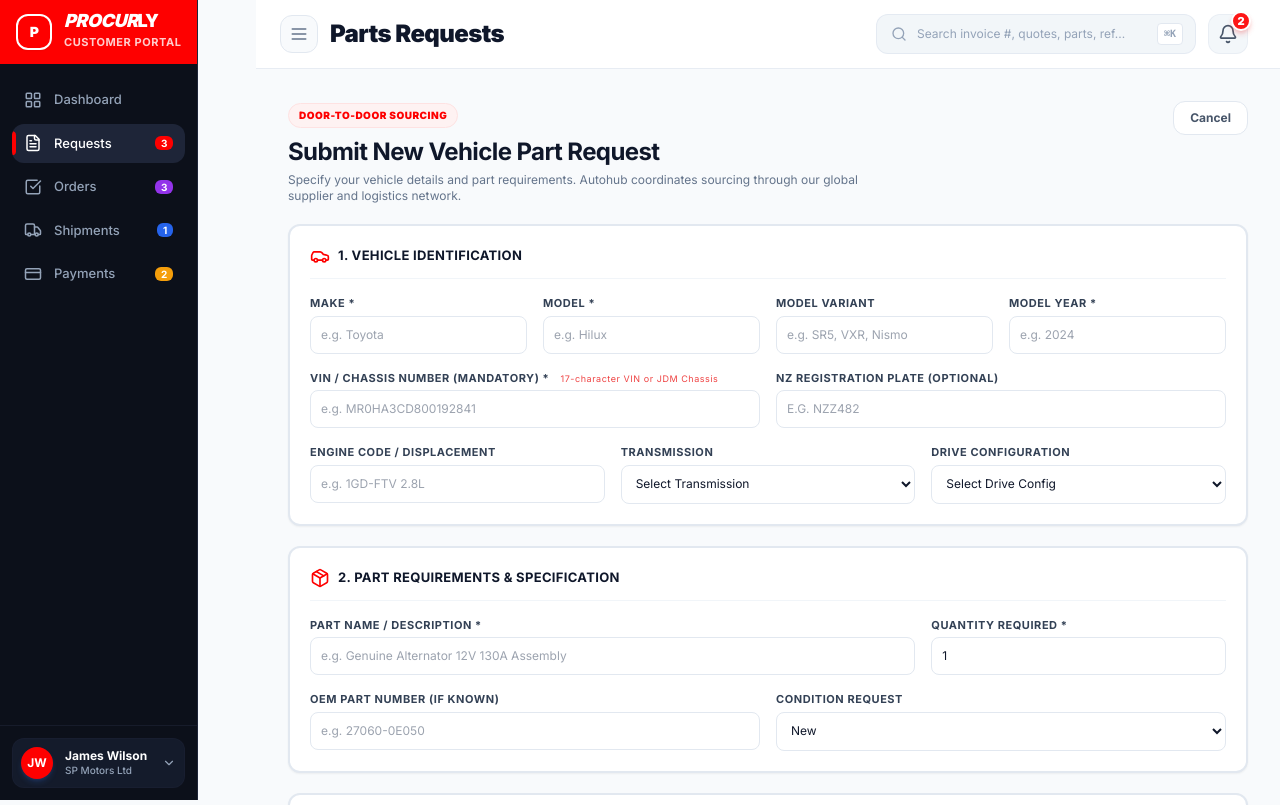
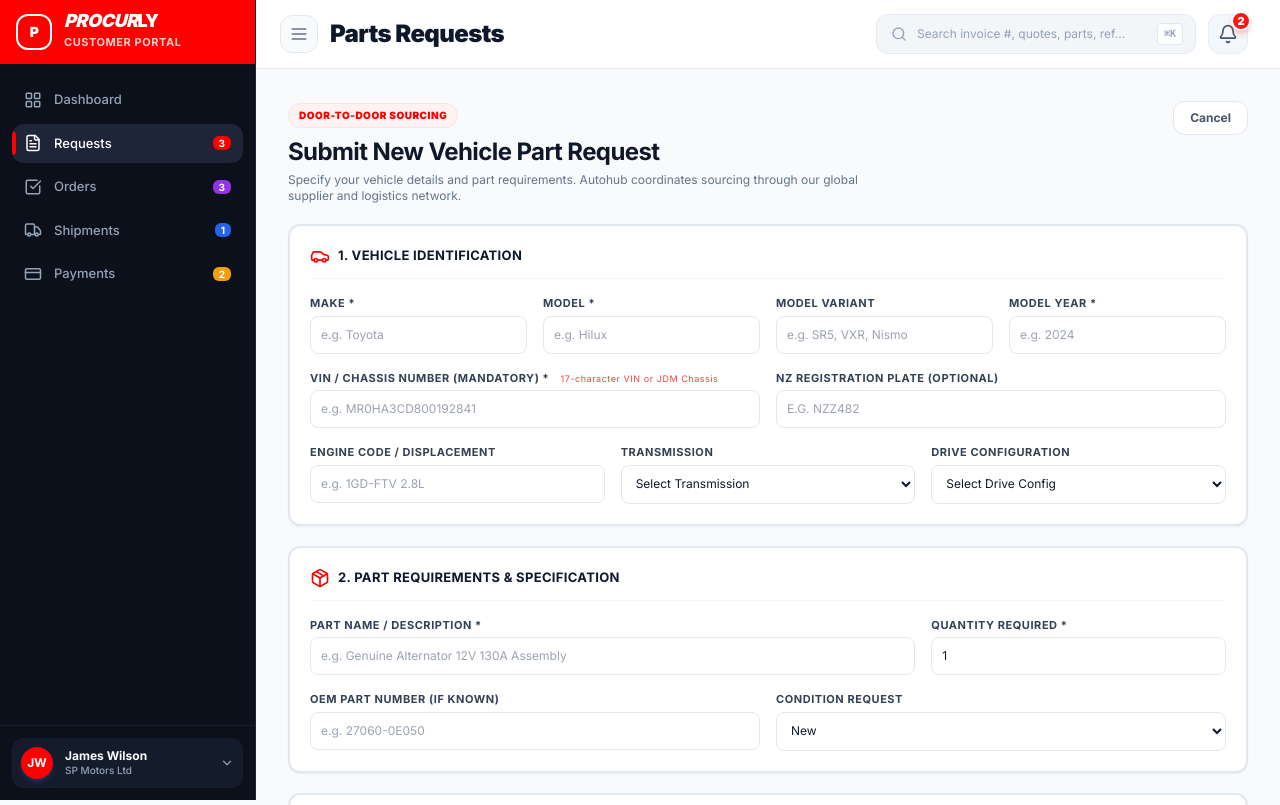
Before and after one commit to anilbuffer/procurly-mvp, a Next.js app: page /customer/requests/new in a window 1280 px wide. Shown: the top 805 px of the page. Built offline with nearby package versions, Linux system fonts and the light colour scheme.

Commit message:
feat: add portal, subadmin, and admin sidebar components

```diff
--- a/components/admin/admin-sidebar.tsx
+++ b/components/admin/admin-sidebar.tsx
@@ -143,8 +143,7 @@ export function AdminSidebar({
       <aside
         className={`fixed top-0 bottom-0 left-0 z-50 h-screen bg-[#0C101A] text-slate-300 border-r border-slate-800 flex flex-col transition-all duration-300 ease-in-out shadow-2xl lg:shadow-none
         ${mobileOpen ? "translate-x-0" : "-translate-x-full lg:translate-x-0"}
-        w-72 max-w-[85vw] lg:w-auto
-        ${collapsed ? "lg:w-20" : "lg:w-64"}
+        w-72 max-w-[85vw] lg:max-w-none ${collapsed ? "lg:w-20" : "lg:w-64"}
         `}
       >
         {/* Brand Header */}
--- a/components/portal/portal-sidebar.tsx
+++ b/components/portal/portal-sidebar.tsx
@@ -131,8 +131,7 @@ export function PortalSidebar({
       <aside
         className={`fixed top-0 bottom-0 left-0 z-50 h-screen bg-[#0C101A] border-r border-[#1E2538] transition-all duration-300 flex flex-col justify-between select-none shadow-2xl lg:shadow-none
         ${mobileOpen ? "translate-x-0" : "-translate-x-full lg:translate-x-0"}
-        w-72 max-w-[85vw] lg:w-auto
-        ${collapsed ? "lg:w-20" : "lg:w-64"}
+        w-72 max-w-[85vw] lg:max-w-none ${collapsed ? "lg:w-20" : "lg:w-64"}
         `}
       >
         {/* Top Section */}
--- a/components/subadmin/subadmin-sidebar.tsx
+++ b/components/subadmin/subadmin-sidebar.tsx
@@ -97,8 +97,7 @@ export function SubadminSidebar({
       <aside
         className={`fixed top-0 bottom-0 left-0 z-50 h-screen bg-[#0C101A] text-slate-300 border-r border-slate-800 flex flex-col transition-all duration-300 ease-in-out shadow-2xl lg:shadow-none
         ${mobileOpen ? "translate-x-0" : "-translate-x-full lg:translate-x-0"}
-        w-72 max-w-[85vw] lg:w-auto
-        ${collapsed ? "lg:w-20" : "lg:w-64"}
+        w-72 max-w-[85vw] lg:max-w-none ${collapsed ? "lg:w-20" : "lg:w-64"}
         `}
       >
         <div
```
